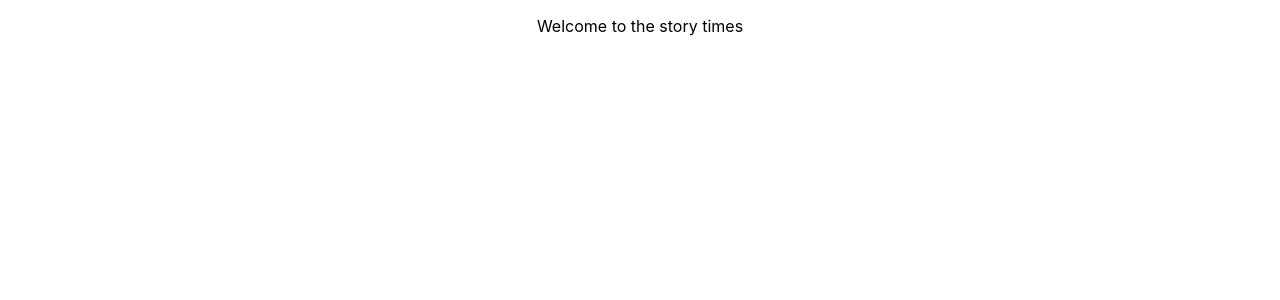
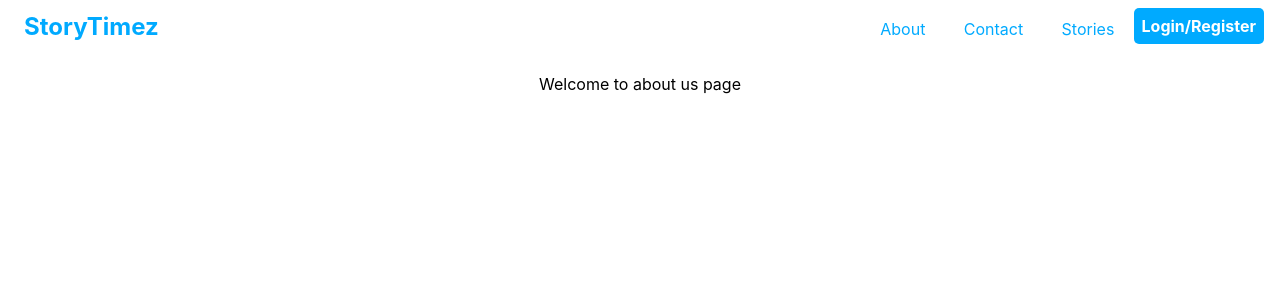
Before and after one commit to afaraitsulaimon/storytimez, a React (Create React App) app in the folder story-timez/: page /about in a window 1280 px wide. Shown: the top 300 px of the page. Built offline with nearby package versions, Linux system fonts and the light colour scheme.

Commit message:
menu done for the page

```diff
--- a/story-timez/package.json
+++ b/story-timez/package.json
@@ -8,7 +8,10 @@
     "@testing-library/user-event": "^13.5.0",
     "react": "^18.1.0",
     "react-dom": "^18.1.0",
+    "react-icons": "^4.3.1",
+    "react-router-dom": "^6.3.0",
     "react-scripts": "5.0.1",
+    "styled-components": "^5.3.5",
     "web-vitals": "^2.1.4"
   },
   "scripts": {
--- a/story-timez/src/App.js
+++ b/story-timez/src/App.js
@@ -1,10 +1,21 @@
 import './App.css';
+import { BrowserRouter , Routes, Route } from 'react-router-dom';
+import Home from './pages/Home';
+import About from './pages/About';
 
 function App() {
   return (
-    <div className="App">
-      <p>Welcome to the story times</p>
-    </div>
+    <BrowserRouter>
+
+      <div className="App">
+      <Routes>
+        <Route path='/' element={<Home/>} />
+        <Route path='/about' element={<About/>} />
+
+      </Routes>
+      </div>
+
+    </BrowserRouter>
   );
 }
 
--- /dev/null
+++ b/story-timez/src/components/Menu.js
@@ -0,0 +1,162 @@
+import React, { useState } from 'react'
+import { Link } from 'react-router-dom'
+import styled from "styled-components"
+import './MenuResponse.css'
+import { FaBars } from 'react-icons/fa';
+import { FaTimes } from 'react-icons/fa';
+
+const Menu = () => {
+
+  const [menustyle, setMenuStyle] = useState(true);
+  const [toggleButton, setToggleButton] = useState(true);
+
+  const handleResponseMenu = () => {
+
+      if (window.innerWidth < 960) {
+        setMenuStyle(!menustyle);
+      setToggleButton(!toggleButton);
+      }
+  }
+
+  return (
+    <HeaderStyle>
+        <Logo>
+
+            <MenuLinks to='/'> StoryTimez</MenuLinks>
+
+        </Logo>
+
+<RightMenu>
+
+      <div  className={menustyle ? `ListRightMenu` : `ListRightMenuSmall`}>
+        <nav className='menu-list'>
+            <MenuList>
+
+                <li><MenuLinks to='/about'>About</MenuLinks></li>
+                <li><MenuLinks to='/contact'>Contact</MenuLinks></li>
+                <li><MenuLinks to='/stories'>Stories</MenuLinks></li>
+            </MenuList>
+        </nav>
+
+       <LoginButton>
+         <ButtonLink to='/contact'>Login/Register</ButtonLink>
+       </LoginButton>
+
+       </div>
+
+       <ResponseButton  onClick={handleResponseMenu}> {toggleButton ? <FaBars /> : <FaTimes/>} </ResponseButton>
+
+</RightMenu>
+    </HeaderStyle>
+  )
+}
+
+
+const HeaderStyle = styled.div`
+        display: flex;
+        justify-content: space-between;
+        width: 100%;
+        overflow: hidden;
+
+`;
+
+const Logo = styled.div`
+    font-size: 1.5em;
+    font-weight: bold;
+    padding-top: 0.5em;
+    padding-left: 1em;
+`;
+
+
+
+const RightMenu = styled.div`
+  display:flex;
+
+
+
+`;
+
+
+const MenuList = styled.nav`
+list-style: none;
+
+@media (max-width: 768px) {
+    display:grid;
+    gap:2em;
+
+}
+
+  li{
+    display:inline-block;
+    padding:1.2em;
+  }
+
+
+
+`;
+
+
+const MenuLinks = styled(Link)`
+text-decoration: none;
+color: rgb(0, 170, 255);
+
+
+  &:active{
+
+    background-color:green;
+    padding:3em;
+  }
+
+`;
+
+
+const LoginButton = styled.div`
+background-color:rgb(0, 170, 255);
+margin-right: 1em;
+width:fit-content;
+height:fit-content;
+padding: 0.5em;
+margin-top: 0.5em;
+cursor: pointer;
+border-radius: 5px;
+
+@media (max-width: 768px) {
+  justify-self: center;
+  margin-bottom:10px;
+
+}
+
+
+`;
+
+const ButtonLink = styled(Link)`
+
+text-decoration: none;
+font-weight: bold;
+color: white;
+
+
+`;
+
+
+
+
+
+
+
+
+const ResponseButton = styled.div`
+    font-weight:bold;
+    padding-top:1.2em;
+    padding-bottom:1em;
+    display:none;
+
+    @media (max-width: 768px) {
+      display:grid;
+      cursor:pointer;
+
+    }
+`;
+
+
+export default Menu
--- /dev/null
+++ b/story-timez/src/components/MenuResponse.css
@@ -0,0 +1,26 @@
+.ListRightMenu {
+
+    display:flex;
+
+}
+
+
+@media (max-width: 768px) {
+    .ListRightMenu {
+
+        display:none;
+    }
+
+  }
+
+
+.ListRightMenuSmall{
+
+    display:grid;
+    background-color:rgb(10, 52, 73);
+    color: white;
+    position: absolute;
+      right: 0.2%;
+      top: 9%;
+    width: 100%;
+}
--- /dev/null
+++ b/story-timez/src/pages/About.js
@@ -0,0 +1,16 @@
+import React from 'react'
+import Menu from '../components/Menu'
+
+const About = () => {
+  return (
+    <div>
+              <Menu/>
+
+
+              <p>Welcome to about us page</p>
+
+    </div>
+  )
+}
+
+export default About
--- /dev/null
+++ b/story-timez/src/pages/Home.js
@@ -0,0 +1,15 @@
+import React from 'react'
+import Menu from '../components/Menu'
+
+
+const Home = () => {
+  return (
+    <div>
+        <Menu/>
+
+        <p>Thios is the Home Page</p>
+    </div>
+  )
+}
+
+export default Home
```
Also changed, not shown: 1 other file (tests, documents, lock files or other folders).
